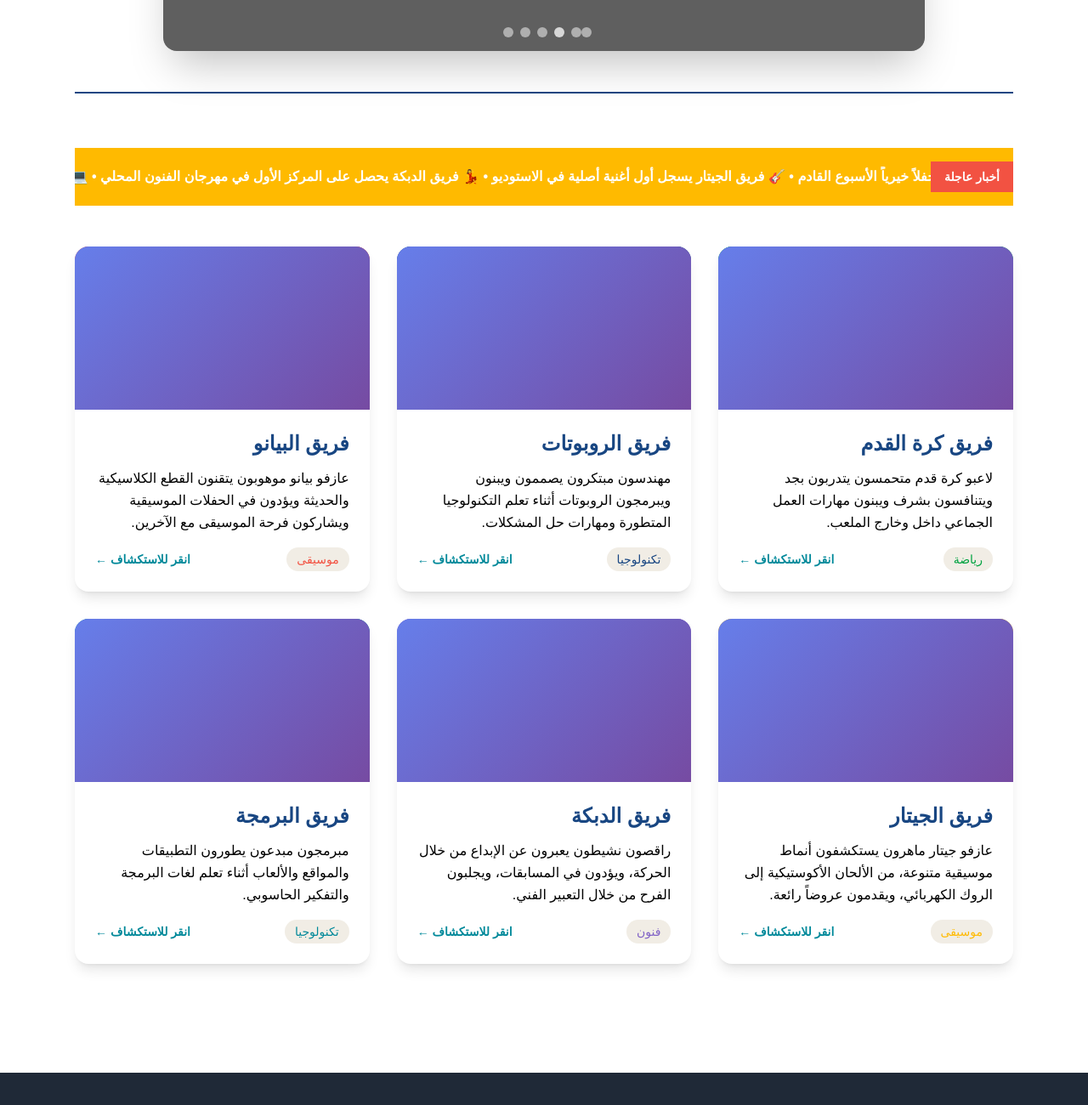
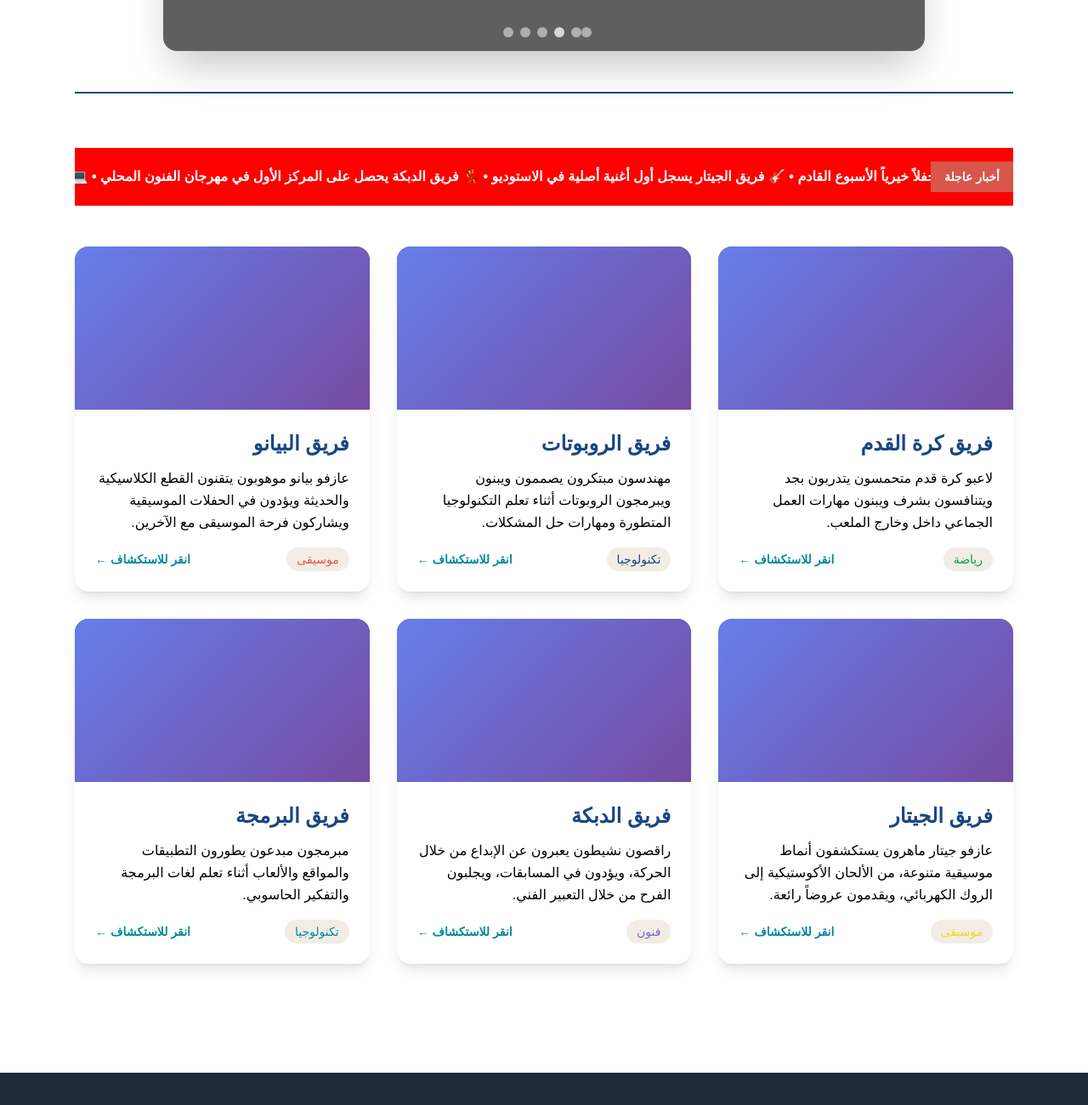
Before and after one commit to Zaha-Computer-Team/team1, a plain HTML site: page index.html in a window 1280 px wide. Shown: the part 1156-2456 px from the top of the page at 85% size. Drawn offline with nearby package versions, Linux system fonts and the light colour scheme; grey boxes are pictures that could not be loaded.

Commit message:
Update index.html
تم تعديل لون شريط الاخبار

```diff
--- a/index.html
+++ b/index.html
@@ -201,9 +201,9 @@
             </div>
 
             <!-- News Ticker Section -->
-            <div class="py-4 mb-12 overflow-hidden relative" style="background-color: #ffba00;">
+            <div class="py-4 mb-12 overflow-hidden relative" style="background-color: #ff0000;">
                 <div class="flex items-center">
-                    <div class="px-4 py-2 font-bold text-sm whitespace-nowrap" style="background-color: #f25242; color: #ffffff;">
+                    <div class="px-4 py-2 font-bold text-sm whitespace-nowrap" style="background-color: #d8564a; color: #ffffff;">
                         <span id="breaking-news-label">أخبار عاجلة</span>
                     </div>
                     <div class="flex-1 overflow-hidden">
@@ -257,12 +257,12 @@
 
                 <!-- Team 4 - Guitar Team -->
                 <div class="team-card bg-white rounded-2xl shadow-lg overflow-hidden cursor-pointer" onclick="showTeamPage('guitar')">
-                    <div class="team-video h-48" style="background-color: #ffba00;"></div>
+                    <div class="team-video h-48" style="background-color: #e0cb0b;"></div>
                     <div class="p-6">
                         <h3 id="team-4-name" class="text-2xl font-bold mb-3" style="color: #184682;">فريق الجيتار</h3>
                         <p id="team-4-description" class="leading-relaxed" style="color: #000000;">عازفو جيتار ماهرون يستكشفون أنماط موسيقية متنوعة، من الألحان الأكوستيكية إلى الروك الكهربائي، ويقدمون عروضاً رائعة.</p>
                         <div class="mt-4 flex items-center justify-between text-sm">
-                            <span id="music-tag-2" class="px-3 py-1 rounded-full" style="background-color: #f1ede5; color: #ffba00;">موسيقى</span>
+                            <span id="music-tag-2" class="px-3 py-1 rounded-full" style="background-color: #f1ede5; color: #f0da14;">موسيقى</span>
                             <span id="explore-text-4" class="font-semibold" style="color: #00899a;">انقر للاستكشاف ←</span>
                         </div>
                     </div>
@@ -292,7 +292,7 @@
                             <span id="explore-text-6" class="font-semibold" style="color: #00899a;">انقر للاستكشاف ←</span>
                         </div>
                     </div>
-                </div>
+               </div>
             </div>
         </main>
 
```
